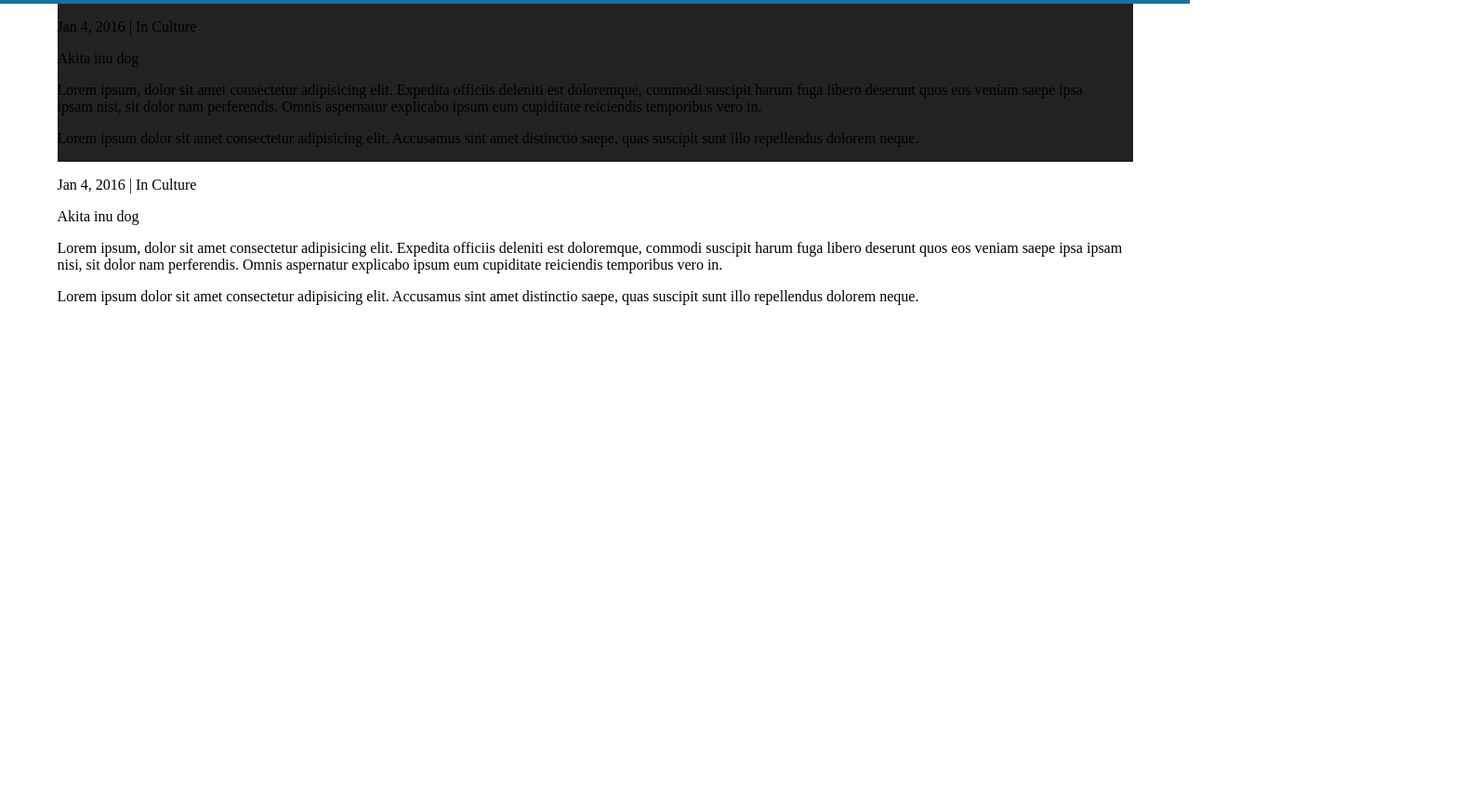
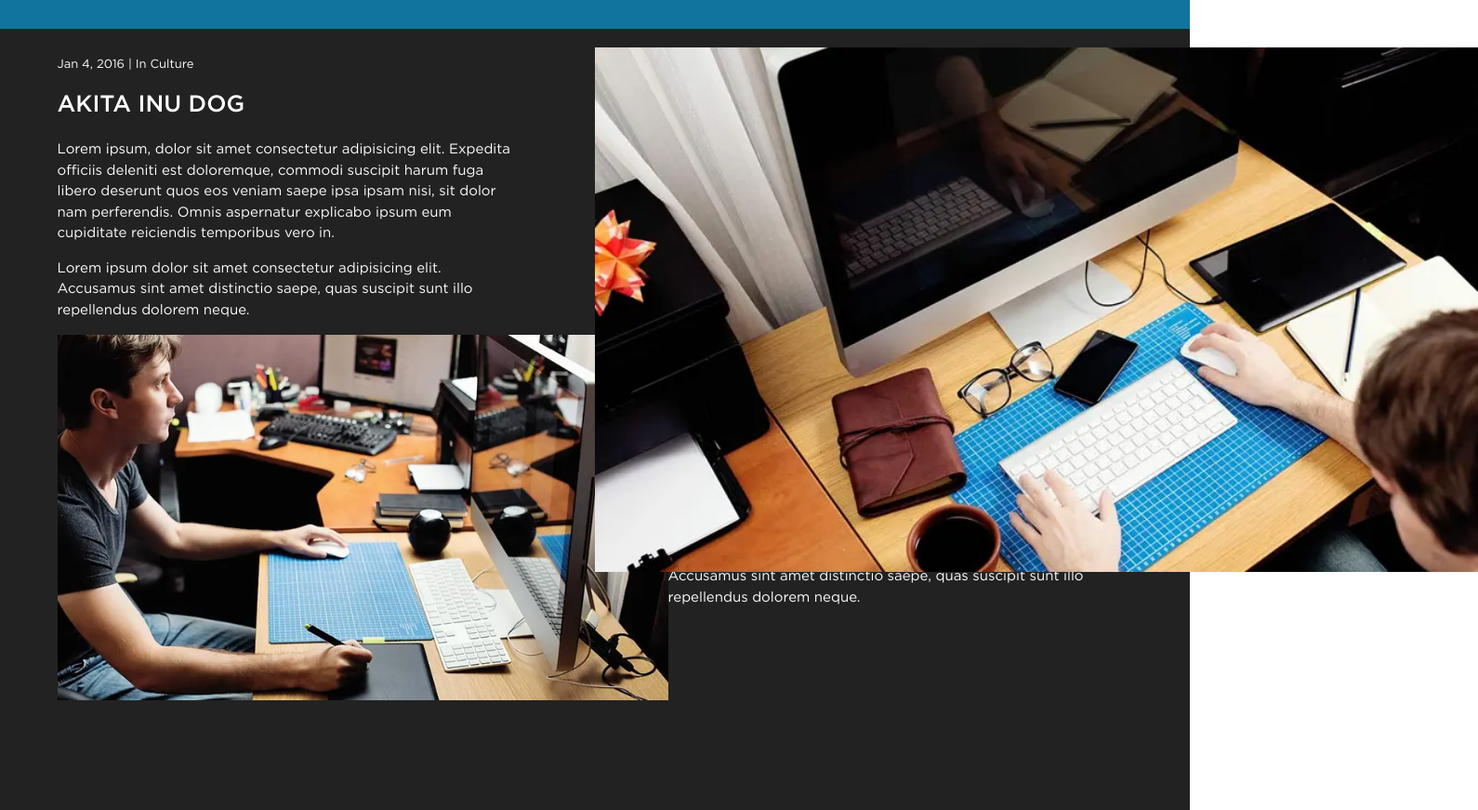
Before and after one commit to RejaulHaqueFahad/creatives, a plain HTML site: page index.html in a window 1280 px wide. Shown: the part 1537-2408 px from the top of the page at 93% size, 1590 px wide, since content can reach past the window. Before the commit the page ends 2361 px from the top, so only its background shows below. Drawn offline with Linux system fonts and the light colour scheme; a web font is replaced by a local one.

Commit message:
working on akita section

```diff
--- a/assets/scss/components/_agency.scss
+++ b/assets/scss/components/_agency.scss
@@ -68,7 +68,7 @@
         font-style: normal;
         font-weight: normal;
         color: #ffffff;
-        font-size: 13px;
+        font-size: 15px;
         line-height: 25px;
 
     }
--- a/assets/scss/components/_akita.scss
+++ b/assets/scss/components/_akita.scss
@@ -1,26 +1,64 @@
+.akita > .container{
+    position: relative;
+}
+
 .akita{
-    // padding-top: 20px;
+    padding-top: 20px;
     padding-bottom: 20px;
     height: 100vh;
-
-    &__content-wrap{
-
-    }
+    background-color: #222222;
 
     &__top{
         display: flex;
         gap: 30px;
-        background-color: #222222;
+    }
 
+    &__text-wrap{
+        max-width: 500px;
+        width: 100%;
+    }
+
+    &__date p{
+        color: #ffffff;
+        font-family: "Gotham";
+        font-style: normal;
+        font-weight: normal;
+        font-size: 13px;
+    }
+
+    &__title p{
+        color: #ffffff;
+        font-family: "Gotham";
+        font-style: normal;
+        font-weight: 600;
+        font-size: 25px;
+        text-transform: uppercase;
+    }
+
+    &__text p{
+        color: #ffffff;
+        font-family: "Gotham";
+        font-style: normal;
+        font-weight: normal;
+        font-size: 15px;
+        line-height: 1.5;
+    }
+
+    &__photo-wrap{
+        max-width: 950px;
+        width: 100%;
+        position: absolute;
+        top: 0;
+        left: 50%;
+    }
+
+    &__photo{
+        width: 100%;
+        height: 100%;
     }
 
     &__bottom{
         display: flex;
-    }
-
-    &__photo-wrap{
-        background: url('../../images/first-photo.webp');
-        background-repeat: no-repeat;
-
+        flex-direction: row-reverse;
     }
 }
--- a/index.html
+++ b/index.html
@@ -122,7 +122,6 @@
     <!--Akita Start-->
     <section class="akita">
         <div class="container">
-            <div class="akita__content-wrap">
             <div class="akita__top">
                 <div class="akita__text-wrap">
                     <div class="akita__date">
@@ -137,13 +136,10 @@
                     </div>
                 </div>
                 <div class="akita__photo-wrap">
-                        <!-- <img class="akita__photo" src="images/first-photo.webp" alt="photo"> -->
+                    <img class="akita__photo" src="images/first-photo.webp" alt="photo">
                 </div>
             </div>
             <div class="akita__bottom">
-                    <div class="akita__photo-wrap">
-                        <!-- <img class="akita__photo" src="images/second-photo.webp" alt="photo"> -->
-                    </div>
                 <div class="akita__text-wrap">
                     <div class="akita__date">
                         <p>Jan 4, 2016 | In Culture</p>
@@ -156,6 +152,8 @@
                         <p>Lorem ipsum dolor sit amet consectetur adipisicing elit. Accusamus sint amet distinctio saepe, quas suscipit sunt illo repellendus dolorem neque.</p>
                     </div>
                 </div>
+                <div class="akita__photo-wrap-bottom">
+                    <img class="akita__photo" src="images/second-photo.webp" alt="photo">
                 </div>
             </div>
         </div>
```
Also changed, not shown: assets/scss/style.css, 1 other file. Lines whose indentation alone changed are shown as unchanged.
